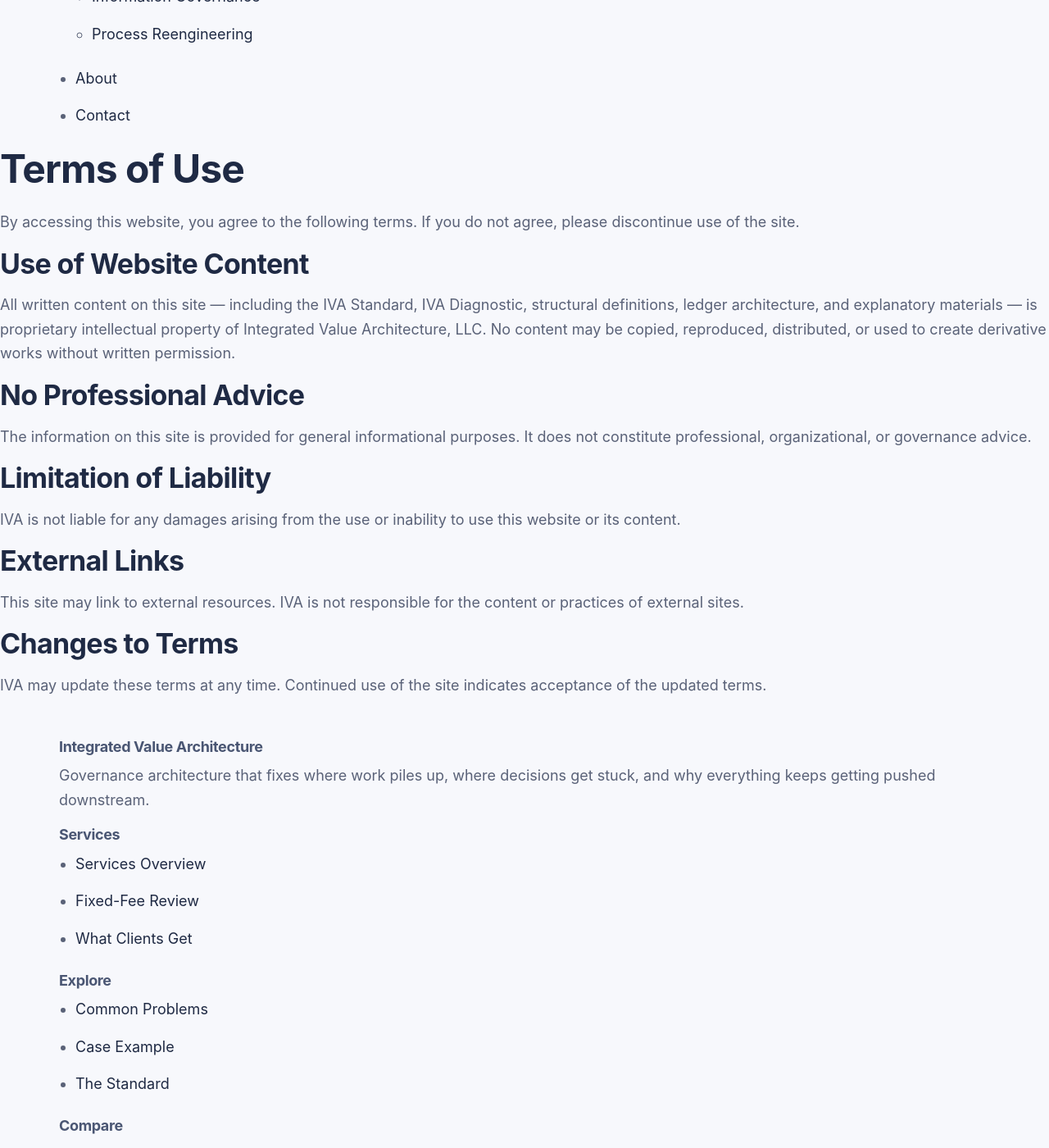
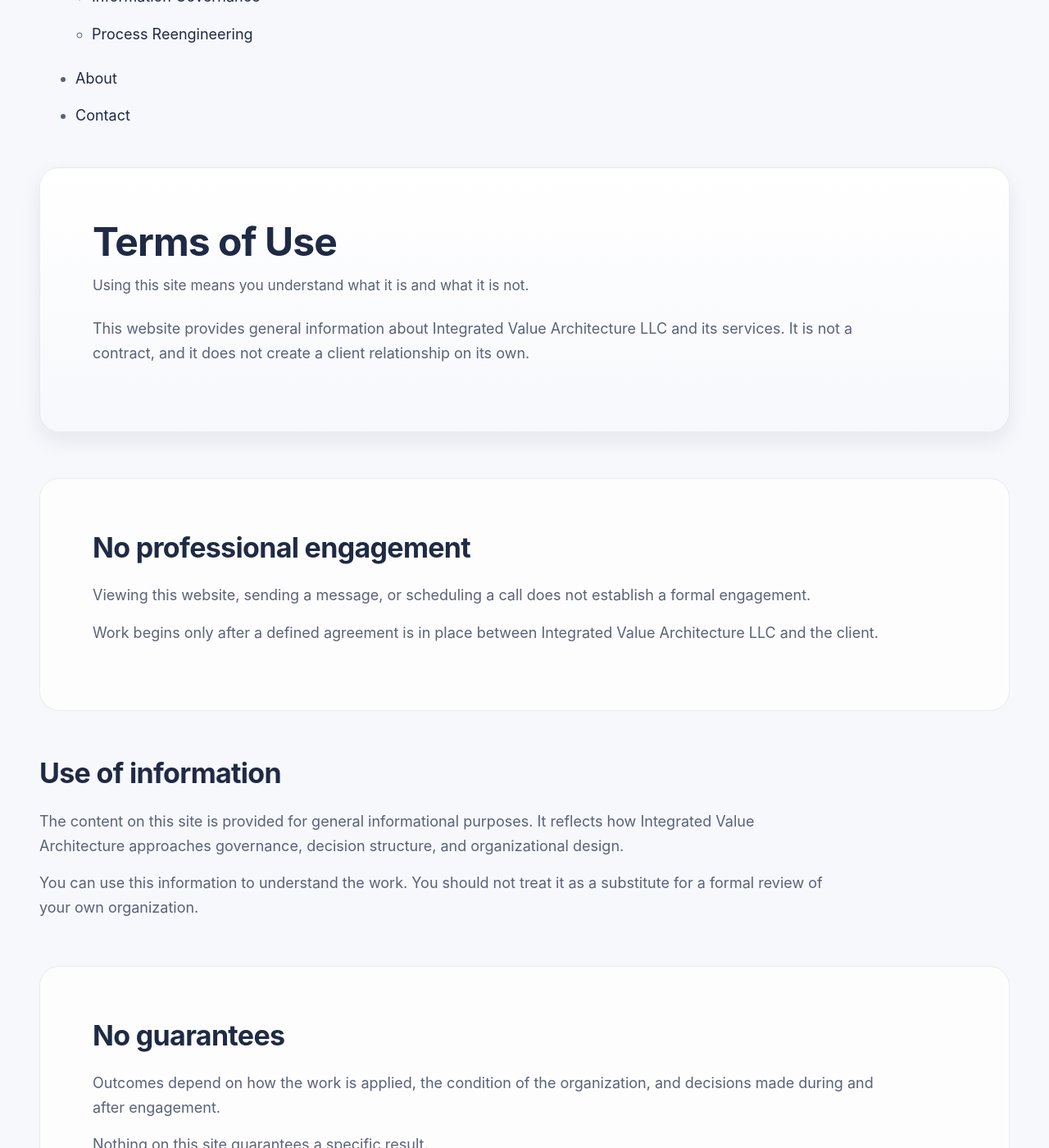
Before and after one commit to efost7873/integratedvaluearchitecture.com, a Jekyll site: the page built from terms.md, in a window 1280 px wide and 1400 px high, scrolled down 664 px. Shown: the whole window at 82% size. Built offline with Jekyll 4.4.1, drawn with Linux system fonts in a browser that asks for light colours; some of the changed text lies outside the part shown.

Commit message:
Update terms.md

```diff
--- a/terms.md
+++ b/terms.md
@@ -1,44 +1,112 @@
 ---
 layout: default
 title: Terms of Use
+permalink: /terms/
 seo_title: Terms of Use | Integrated Value Architecture
-seo_description: Terms governing the use of the Integrated Value Architecture website and its proprietary content.
+seo_description: Terms of use for Integrated Value Architecture LLC website and services.
 ---
 
+<div class="iva-page">
 <main>
 
-<section style="margin-bottom: 48px;">
-  <h1>Terms of Use</h1>
+<section class="iva-band-strong">
+  <div class="section-header">
+    <h1>Terms of Use</h1>
+    <p class="section-subtitle">
+      Using this site means you understand what it is and what it is not.
+    </p>
+  </div>
 
   <p>
-    By accessing this website, you agree to the following terms. If you do not agree, please discontinue use of the site.
+    This website provides general information about Integrated Value Architecture LLC and its services. It is not a contract, and it does not create a client relationship on its own.
+  </p>
+</section>
+
+<section class="iva-band-soft">
+  <div class="section-header">
+    <h2>No professional engagement</h2>
+  </div>
+
+  <p>
+    Viewing this website, sending a message, or scheduling a call does not establish a formal engagement.
   </p>
 
-  <h2>Use of Website Content</h2>
   <p>
-    All written content on this site — including the IVA Standard, IVA Diagnostic, structural definitions, ledger architecture, and explanatory materials — is proprietary intellectual property of Integrated Value Architecture, LLC. No content may be copied, reproduced, distributed, or used to create derivative works without written permission.
+    Work begins only after a defined agreement is in place between Integrated Value Architecture LLC and the client.
+  </p>
+</section>
+
+<section>
+  <div class="section-header">
+    <h2>Use of information</h2>
+  </div>
+
+  <p>
+    The content on this site is provided for general informational purposes. It reflects how Integrated Value Architecture approaches governance, decision structure, and organizational design.
   </p>
 
-  <h2>No Professional Advice</h2>
   <p>
-    The information on this site is provided for general informational purposes. It does not constitute professional, organizational, or governance advice.
+    You can use this information to understand the work. You should not treat it as a substitute for a formal review of your own organization.
+  </p>
+</section>
+
+<section class="iva-band-soft">
+  <div class="section-header">
+    <h2>No guarantees</h2>
+  </div>
+
+  <p>
+    Outcomes depend on how the work is applied, the condition of the organization, and decisions made during and after engagement.
   </p>
 
-  <h2>Limitation of Liability</h2>
   <p>
-    IVA is not liable for any damages arising from the use or inability to use this website or its content.
+    Nothing on this site guarantees a specific result.
+  </p>
+</section>
+
+<section>
+  <div class="section-header">
+    <h2>Intellectual property</h2>
+  </div>
+
+  <p>
+    The structure, language, and concepts presented as Integrated Value Architecture are proprietary. Public descriptions are provided to explain the work, not to transfer ownership or rights of use.
   </p>
 
-  <h2>External Links</h2>
   <p>
-    This site may link to external resources. IVA is not responsible for the content or practices of external sites.
+    Materials may not be reproduced, distributed, or used for commercial purposes without permission.
+  </p>
+</section>
+
+<section class="iva-band-soft">
+  <div class="section-header">
+    <h2>External links</h2>
+  </div>
+
+  <p>
+    This site may link to third-party platforms or services. Those sites operate under their own terms and policies.
   </p>
 
-  <h2>Changes to Terms</h2>
   <p>
-    IVA may update these terms at any time. Continued use of the site indicates acceptance of the updated terms.
+    Integrated Value Architecture LLC is not responsible for external content.
   </p>
+</section>
 
+<section>
+  <div class="section-header">
+    <h2>Changes</h2>
+  </div>
+
+  <p>
+    These terms may be updated as the business and website develop. The current version will appear on this page.
+  </p>
+</section>
+
+<section class="iva-cta-section">
+  <p>
+    Questions can be directed to <a href="mailto:evan.foster@integratedvaluearchitecture.com">evan.foster@integratedvaluearchitecture.com</a>.
+  </p>
 </section>
 
 </main>
+</div>
```
